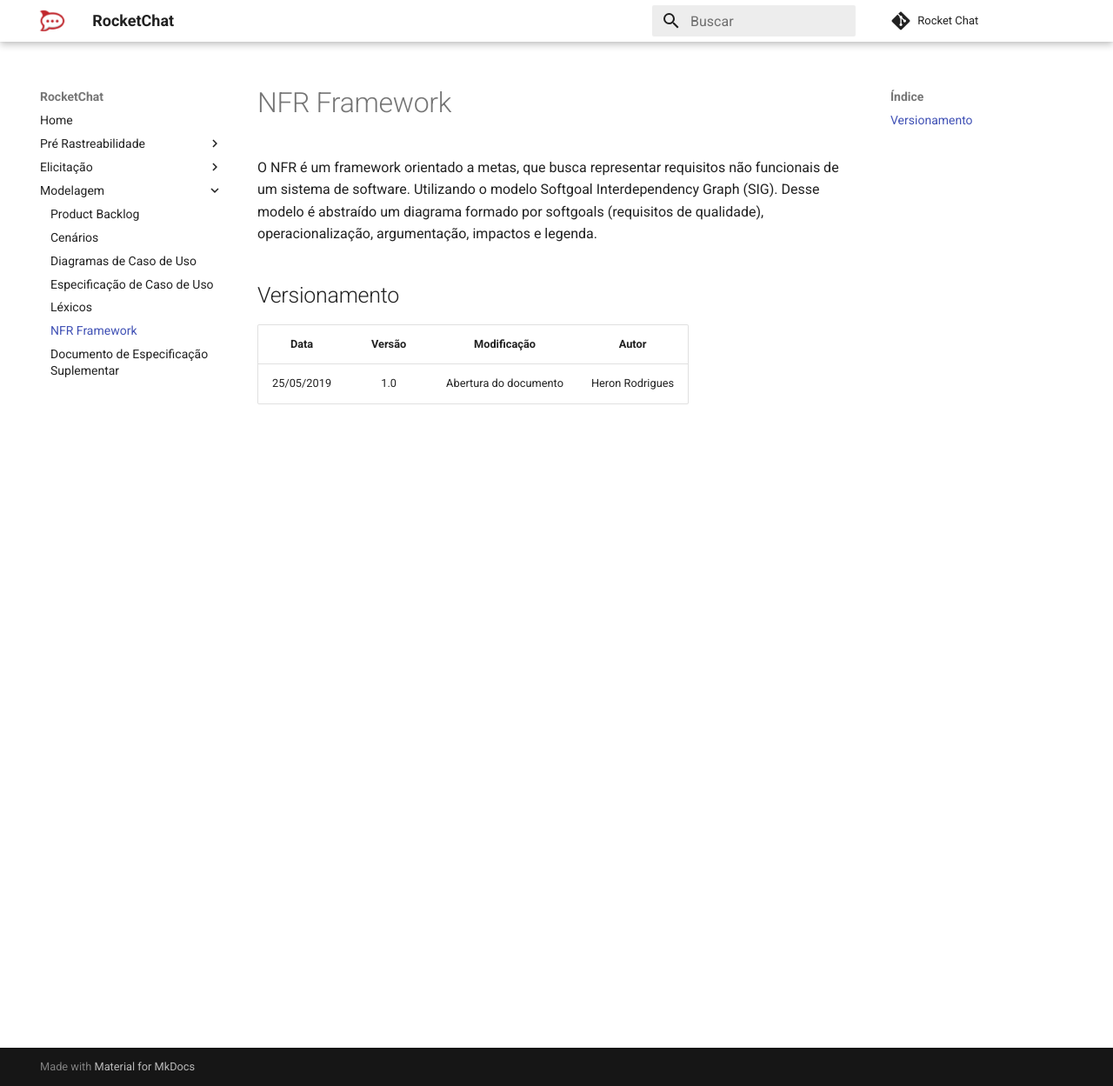
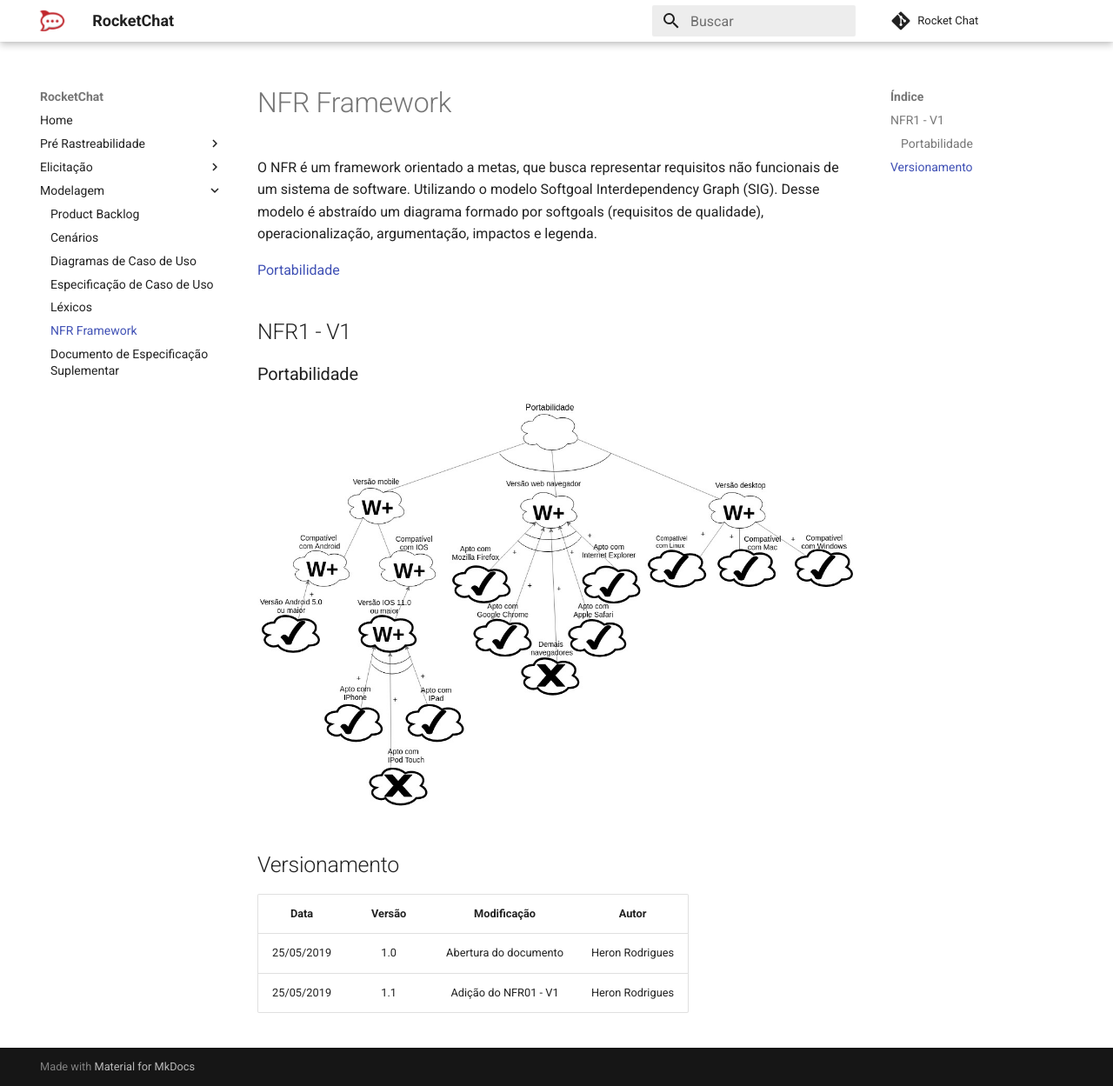
Before and after one commit to MarcosNBJ/2019.1-RocketChat, an MkDocs documentation site: the page built from docs/Modelagem/nfr.md, in a window 1280 px wide and 1249 px high. Shown: the whole window at 87% size. Built offline with MkDocs 1.6.1 and Material for MkDocs 9.7.7, drawn with Linux system fonts in a browser that asks for light colours; comment, search, counter and statistics services are not loaded.

Commit message:
update nfr

```diff
--- a/docs/Modelagem/nfr.md
+++ b/docs/Modelagem/nfr.md
@@ -2,9 +2,16 @@
 
 O NFR é um framework orientado a metas, que busca representar requisitos não funcionais de um sistema de software. Utilizando o modelo Softgoal Interdependency Graph (SIG). Desse modelo é abstraído um diagrama formado por softgoals (requisitos de qualidade), operacionalização, argumentação, impactos e legenda.
 
+[Portabilidade](#nfr1-v1)
+
+## NFR1 - V1
+### Portabilidade
+
+![NFR01](../img/Modelagem/nfr_portabilidade.jpg)
 
 ## Versionamento
 
 | Data | Versão | Modificação | Autor |
 |  :------: | :------: | :------: | :------: |
 | 25/05/2019 | 1.0 | Abertura do documento | Heron Rodrigues |
+| 25/05/2019 | 1.1 | Adição do NFR01 - V1 | Heron Rodrigues |
```
Also changed, not shown: docs/img/Modelagem/nfr_portabilidade.jpg (added).
